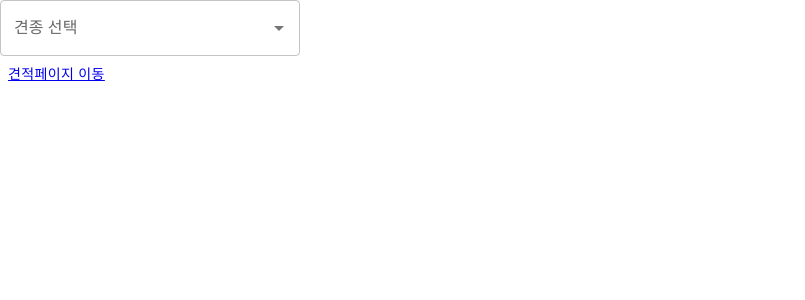
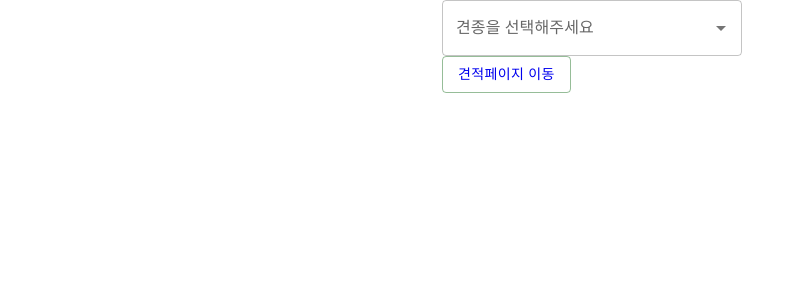
Before and after one commit to z9612/getchu, a React (Create React App) app in the folder frontend/: page /dogselect in a window 1280 px wide. Shown: the top 300 px of the page, without its empty margins (0-805 px from the left). Built offline with nearby package versions, Linux system fonts and the light colour scheme; the HTML template or start-up script is replaced by a standard one.

Commit message:
Fix: 파일 위치 수정

```diff
--- a/frontend/src/App.js
+++ b/frontend/src/App.js
@@ -5,7 +5,7 @@ import SurveyPage from "./pages/survey/SurveyPage";
 import Result from "./pages/result";
 import Start from "./pages/start";
 import Costs from "./pages/costs";
-import DogSelect from "./pages/dogSelect/dogSelect";
+import DogSelect from "./pages/dogSelect";
 import EstimateDetailPage from "./pages/estimate/EstimateDetailPage";
 
 import "./index.css";
--- /dev/null
+++ b/frontend/src/pages/dogSelect.js
@@ -0,0 +1,13 @@
+import React, { useState } from "react";
+import { Container, Typography } from "@material-ui/core";
+import ComboBox from "./dogSelect/ComboBox";
+
+function dogSelect() {
+  return (
+    <Container fixed maxWidth="xs">
+      <ComboBox />
+    </Container>
+  );
+}
+
+export default dogSelect;
--- a/frontend/src/pages/dogSelect/ComboBox.js
+++ b/frontend/src/pages/dogSelect/ComboBox.js
@@ -11,7 +11,6 @@ import TextField from "@mui/material/TextField";
 import Autocomplete from "@mui/material/Autocomplete";
 import DogInfo from "./dogInfo.json";
 import { Button } from "@mui/material";
-import Costs from "../costs";
 
 export default function ComboBox() {
   const [selected, setSelected] = useState([]);
@@ -23,10 +22,16 @@ export default function ComboBox() {
         id="dog-select-box"
         options={DogInfo}
         sx={{ width: 300 }}
-        renderInput={(params) => <TextField {...params} label="견종 선택" />}
+        renderInput={(params) => (
+          <TextField {...params} label="견종을 선택해주세요" />
+        )}
       />
-      <Button>
-        <Link to={`/costs/${selected}`} className="links">
+      <Button variant="outlined" color="success">
+        <Link
+          to={`/costs/${selected}`}
+          style={{ textDecoration: "none" }}
+          className="견종별 견적"
+        >
           견적페이지 이동
         </Link>
       </Button>
--- a/frontend/src/pages/dogSelect/dogSelect.js
+++ /dev/null
@@ -1,9 +0,0 @@
-import React, { useState } from "react";
-import ComboBox from "./ComboBox.js";
-import DogBreedList from "./DogBreedList.js";
-
-function dogSelect() {
-  return <ComboBox />;
-}
-
-export default dogSelect;
```
Also changed, not shown: frontend/src/pages/dogSelect/dogSelectComponent.css (added).
